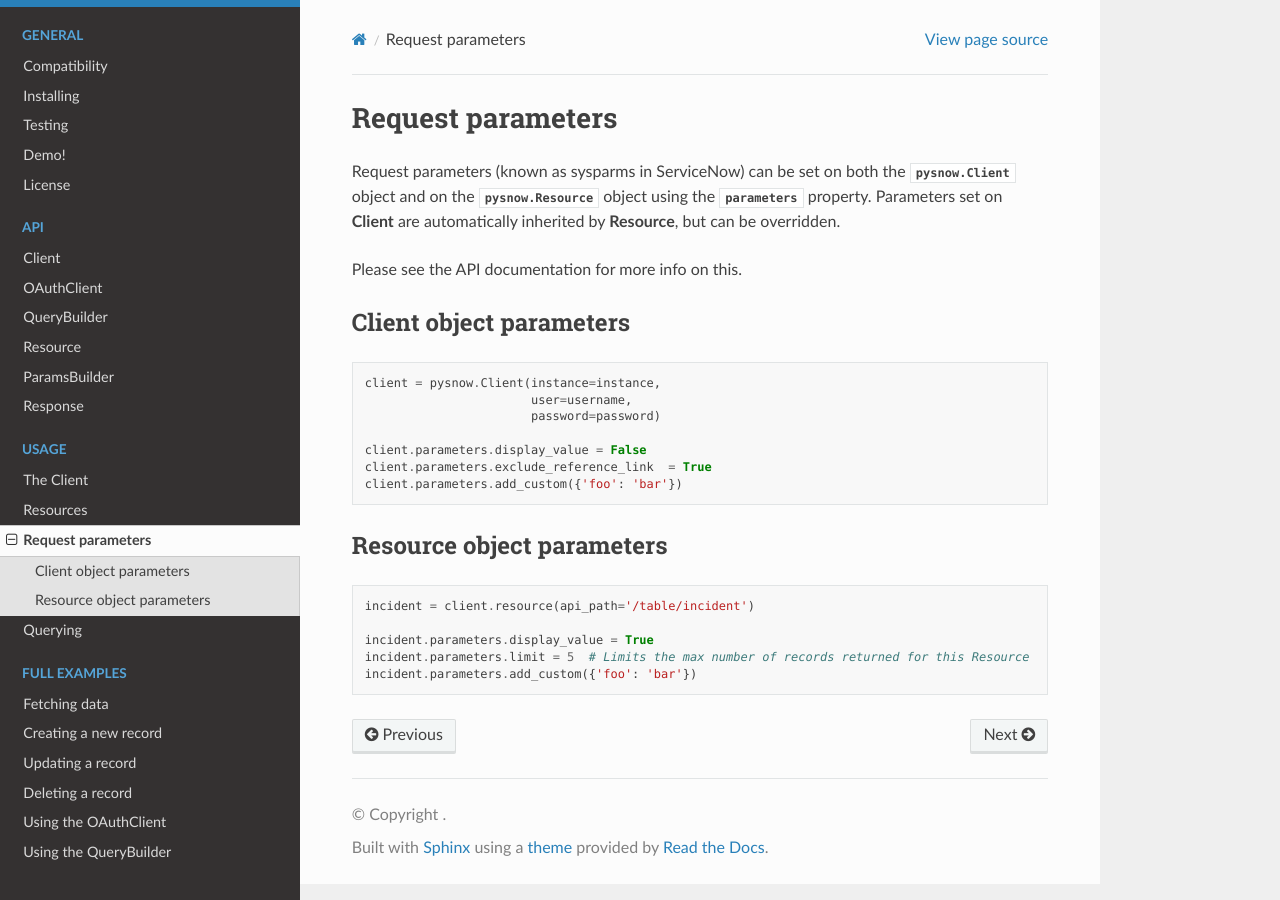
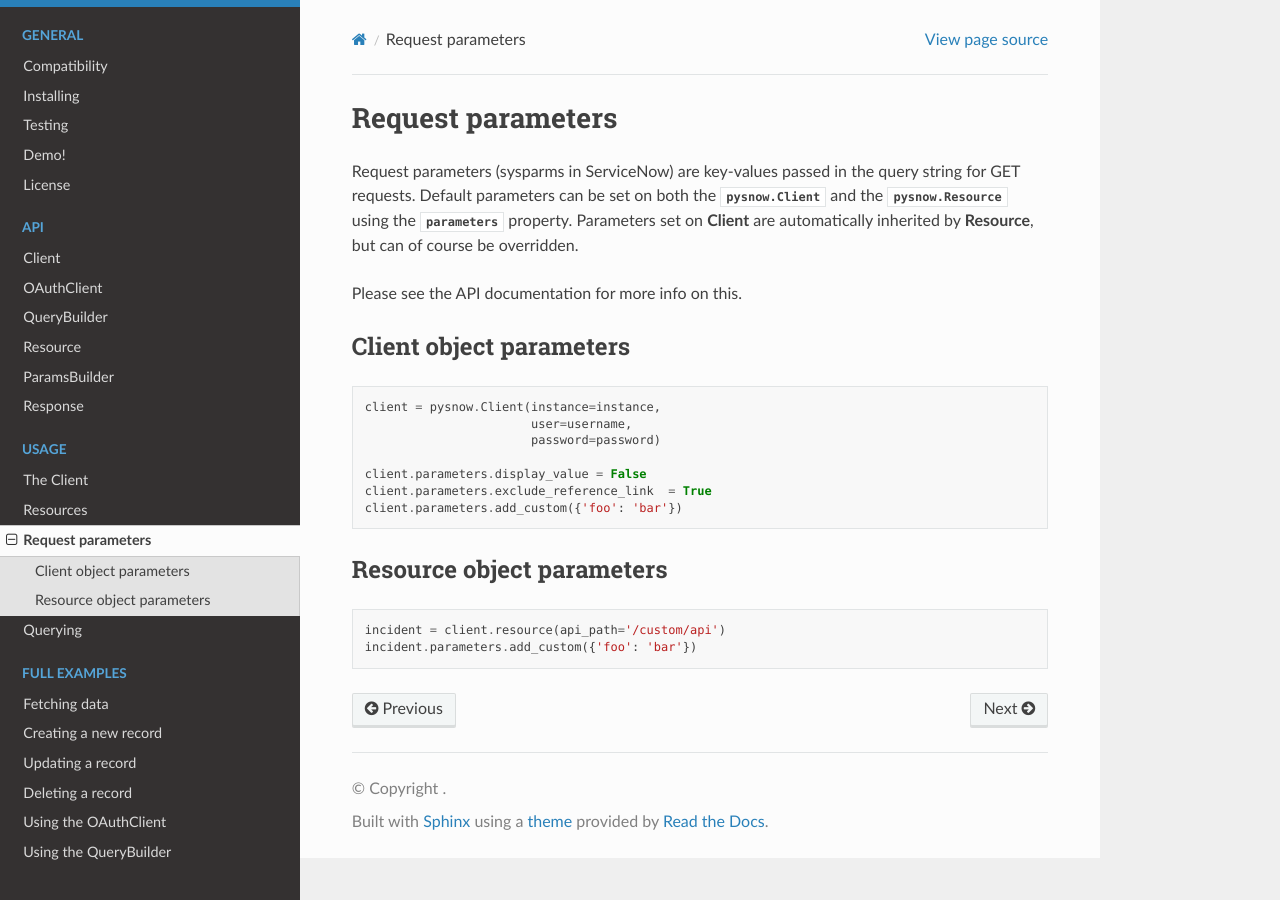
Before and after one commit to rbw/pysnow, a Sphinx documentation site: the page built from docs/usage/parameters.rst, in a window 1280 px wide. Built offline with Sphinx 7.4.7 and the Read the Docs theme 2.0.0, drawn with Linux system fonts in a browser that asks for light colours.

Commit message:
Documentation updates

```diff
--- a/docs/full_examples/delete.rst
+++ b/docs/full_examples/delete.rst
@@ -1,8 +1,7 @@
 Deleting a record
 =================
 
-Deletes the record returned from the query.
-Successfully deleting a record returns a dictionary containing the result.
+Deletes the queried record and returns the result (dict).
 
 .. note::
     Deletion of multiple records is **not supported**.
--- a/docs/full_examples/fetch.rst
+++ b/docs/full_examples/fetch.rst
@@ -12,7 +12,7 @@ various methods available for getting the data you're after.
 Multiple records
 ----------------
 
-The :meth:`pysnow.Response.all` returns a generator that yields records as iterated on.
+The :meth:`pysnow.Response.all` returns a generator iterator, which is iterated on in chunks of 4096 bytes by default.
 
 
 .. code-block:: python
--- a/docs/full_examples/query_builder.rst
+++ b/docs/full_examples/query_builder.rst
@@ -1,7 +1,7 @@
 Using the QueryBuilder
 ----------------------
 
-Example showing how the QueryBuilder can be used to construct a query using the Python datetime library.
+Example showing how the QueryBuilder can be used to construct a query using the Python `datetime` library.
 
 .. code-block:: python
 
--- a/docs/full_examples/update.rst
+++ b/docs/full_examples/update.rst
@@ -1,10 +1,10 @@
 Updating a record
 =================
 
-The :meth:`Client.resource.update` requires a **payload** and a **query** to perform an update.
+The :meth:`Client.resource.update` takes a **payload** and **query** to perform an update.
 
 .. note::
-    This method returns :meth:`pysnow.Response.one` (dict) if the update was successful.
+    This method returns the updated record (dict) if the operation was successful.
     Refer to :meth:`Client.resource.custom` if you want a **Response** object back.
 
 .. note::
--- a/docs/usage/parameters.rst
+++ b/docs/usage/parameters.rst
@@ -1,8 +1,9 @@
 Request parameters
 ==================
 
-Request parameters (known as sysparms in ServiceNow) can be set on both the :class:`pysnow.Client` object and on the :class:`pysnow.Resource` object using the :attr:`parameters` property.
-Parameters set on **Client** are automatically inherited by **Resource**, but can be overridden.
+Request parameters (sysparms in ServiceNow) are key-values passed in the query string for GET requests.
+Default parameters can be set on both the :class:`pysnow.Client` and the :class:`pysnow.Resource` using the :attr:`parameters` property.
+Parameters set on **Client** are automatically inherited by **Resource**, but can of course be overridden.
 
 Please see the API documentation for more info on this.
 
@@ -26,8 +27,5 @@ Resource object parameters
 
 .. code-block:: python
 
-    incident = client.resource(api_path='/table/incident')
-
-    incident.parameters.display_value = True
-    incident.parameters.limit = 5  # Limits the max number of records returned for this Resource
+    incident = client.resource(api_path='/custom/api')
     incident.parameters.add_custom({'foo': 'bar'})
```
Also changed, not shown: other parts of docs/full_examples/fetch.rst (+2 -2 lines), docs/usage/client.rst (+4 -4 lines).
